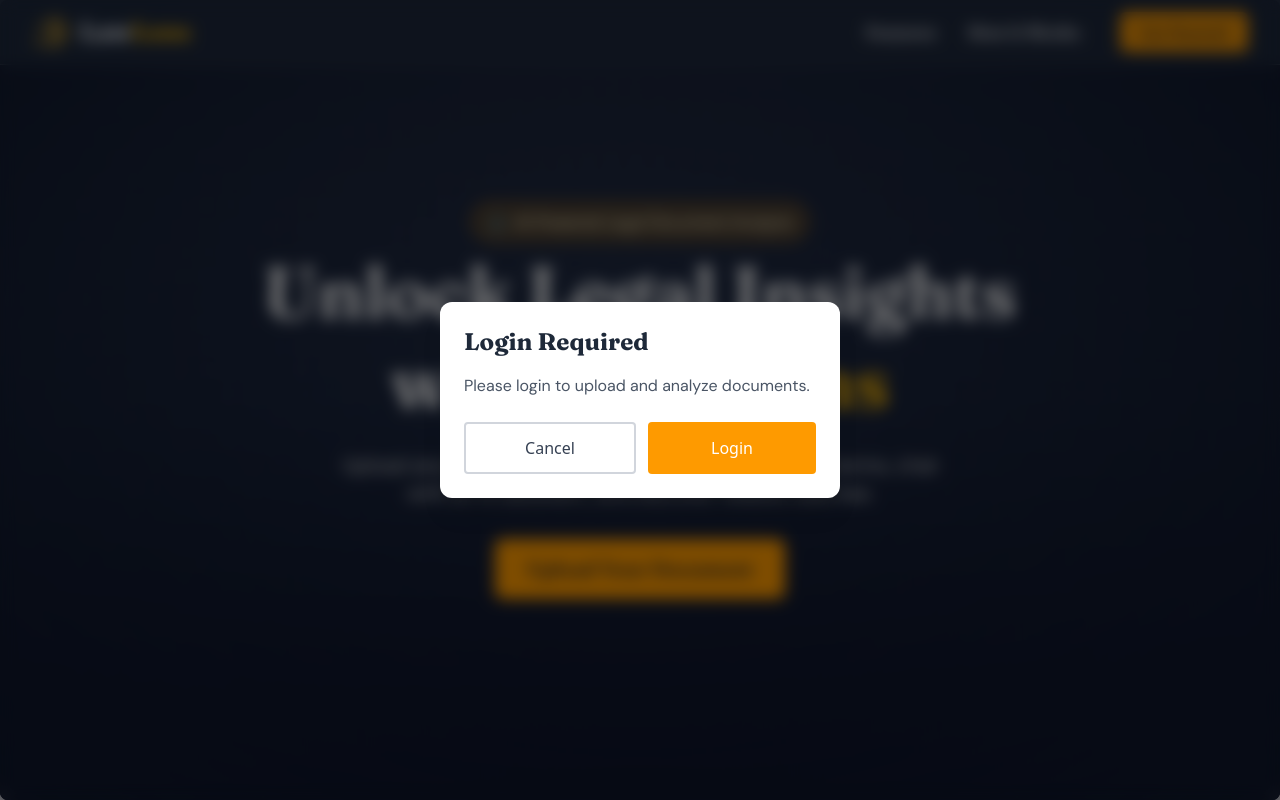
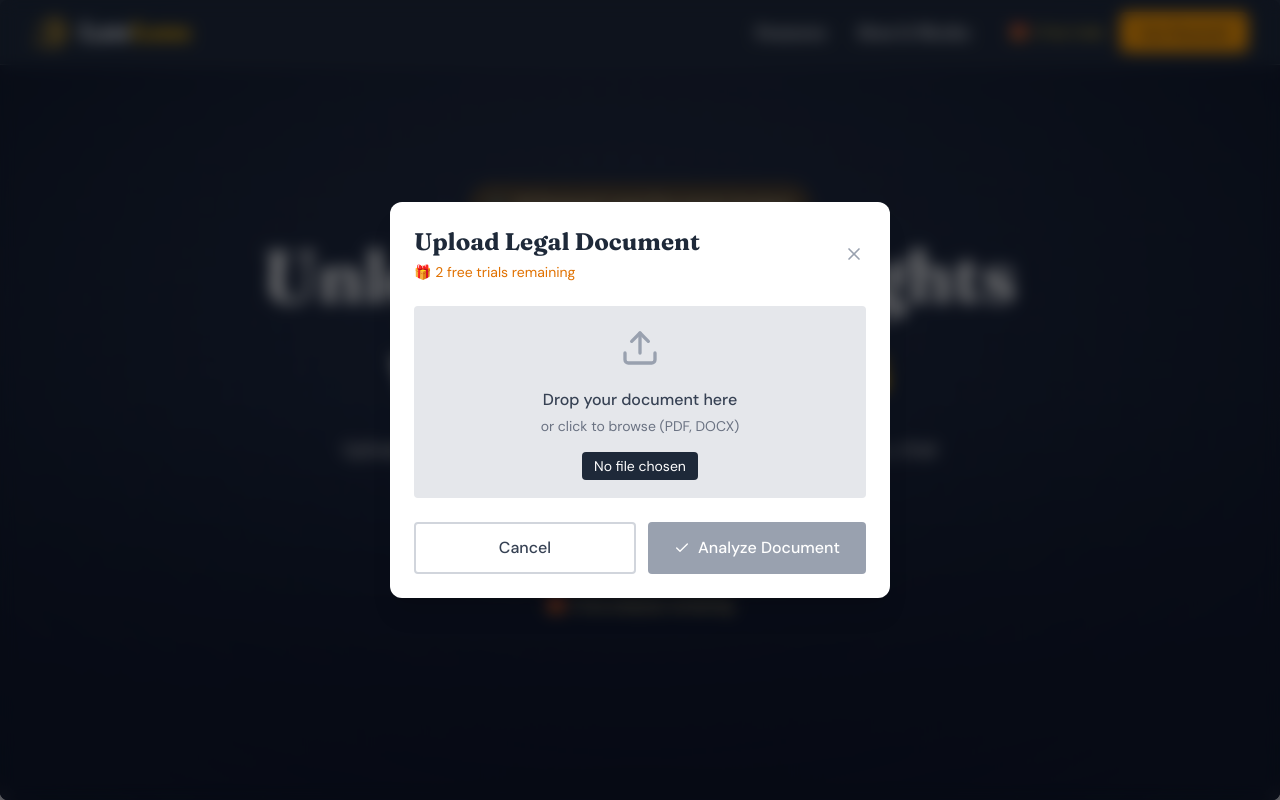
Before and after one commit to Suvanshsehgal/Law-Lens-Frontend, a React (Vite) app in the folder lawlens-frontend/: page / in a window 1280 px wide. Both pictures are taken after a click on the button "Upload Your Document". Shown: the top 800 px of the page. Built offline with nearby package versions, Linux system fonts and the light colour scheme; no server answers.

Commit message:
feat : added fuctionality for 2 free trails for unautheticated users

```diff
--- a/lawlens-frontend/src/App.jsx
+++ b/lawlens-frontend/src/App.jsx
@@ -36,19 +36,54 @@ useEffect(() => {
   const [error, setError] = useState(null);
   const [showUploadModal, setShowUploadModal] = useState(false);
   const [showLoginPrompt, setShowLoginPrompt] = useState(false);
+  const [showTrialLimitModal, setShowTrialLimitModal] = useState(false);
 
   // Check if user is logged in
   const isLoggedIn = () => {
     return localStorage.getItem("token") !== null;
   };
 
+  // Get remaining free trials
+  const getRemainingTrials = () => {
+    const trials = localStorage.getItem("freeTrials");
+    return trials ? parseInt(trials, 10) : 2;
+  };
+
+  // Use a free trial
+  const useTrial = () => {
+    const remaining = getRemainingTrials();
+    if (remaining > 0) {
+      localStorage.setItem("freeTrials", (remaining - 1).toString());
+      return true;
+    }
+    return false;
+  };
+
   // Handle upload button click
   const handleUploadClick = () => {
+    if (isLoggedIn()) {
+      setShowUploadModal(true);
+    } else {
+      const remaining = getRemainingTrials();
+      if (remaining > 0) {
+        setShowUploadModal(true);
+      } else {
+        setShowTrialLimitModal(true);
+      }
+    }
+  };
+
+  // Handle file selection with trial tracking
+  const handleFileSelect = (file) => {
     if (!isLoggedIn()) {
-      setShowLoginPrompt(true);
-    } else {
-      setShowUploadModal(true);
+      if (!useTrial()) {
+        setShowTrialLimitModal(true);
+        return;
+      }
     }
+    setDocResult(null);
+    setError(null);
+    setSelectedFile(file);
   };
 
   return (
@@ -58,32 +93,32 @@ useEffect(() => {
       {/* HERO SECTION */}
       <HeroSection onUploadClick={handleUploadClick} />
 
-      {/* LOGIN PROMPT MODAL */}
-      {showLoginPrompt && (
+      {/* TRIAL LIMIT MODAL */}
+      {showTrialLimitModal && (
         <div className="fixed inset-0 z-50 flex items-center justify-center">
           <div
             className="absolute inset-0 bg-black/50 backdrop-blur-sm"
-            onClick={() => setShowLoginPrompt(false)}
+            onClick={() => setShowTrialLimitModal(false)}
           />
-          <div className="relative bg-white rounded-xl shadow-xl w-[400px] p-6">
+          <div className="relative bg-white rounded-xl shadow-xl w-[450px] p-6">
             <h2 className="text-2xl font-bold text-gray-800 heading mb-4">
-              Login Required
+              Free Trial Limit Reached
             </h2>
             <p className="text-gray-600 subtext mb-6">
-              Please login to upload and analyze documents.
+              You've used your 2 free document analyses. Create an account to continue analyzing unlimited documents!
             </p>
             <div className="flex gap-3">
               <button
-                onClick={() => setShowLoginPrompt(false)}
+                onClick={() => setShowTrialLimitModal(false)}
                 className="flex-1 px-4 py-3 rounded border-2 border-gray-300 text-gray-700 font-medium hover:bg-gray-50 transition-colors"
               >
                 Cancel
               </button>
               <button
-                onClick={() => navigate("/login")}
+                onClick={() => navigate("/signup")}
                 className="flex-1 px-4 py-3 rounded bg-amber-500 hover:bg-amber-600 text-white font-medium transition-colors"
               >
-                Login
+                Sign Up Free
               </button>
             </div>
           </div>
@@ -94,12 +129,7 @@ useEffect(() => {
       {showUploadModal && (
         <PopUp
           onClose={() => setShowUploadModal(false)}
-          onFileSelect={(file) => {
-            // Clear previous results when selecting a new file
-            setDocResult(null);
-            setError(null);
-            setSelectedFile(file);
-          }}
+          onFileSelect={handleFileSelect}
         />
       )}
 
--- a/lawlens-frontend/src/components/HeroSection.jsx
+++ b/lawlens-frontend/src/components/HeroSection.jsx
@@ -3,6 +3,18 @@ import { Boxes } from "../components/ui/background-boxes";
 import { cn } from "../lib/utils";
 
 function HeroSection({ onUploadClick }) {
+  const [remainingTrials, setRemainingTrials] = React.useState(2);
+
+  React.useEffect(() => {
+    const isLoggedIn = localStorage.getItem("token") !== null;
+    if (!isLoggedIn) {
+      const trials = localStorage.getItem("freeTrials");
+      setRemainingTrials(trials ? parseInt(trials, 10) : 2);
+    }
+  }, []);
+
+  const isLoggedIn = localStorage.getItem("token") !== null;
+
   return (
     <div className="h-screen relative z-10 w-full overflow-hidden bg-[#222E46] flex flex-col items-center justify-center rounded-lg">
 
@@ -36,13 +48,19 @@ function HeroSection({ onUploadClick }) {
       </p>
 
       {/* CTA */}
-      <div className="relative z-30 mt-8">
+      <div className="relative z-30 mt-8 flex flex-col items-center gap-3">
         <button
           onClick={onUploadClick}
           className=" heading inline-flex items-center px-8 py-4 rounded-lg bg-amber-500 hover:bg-amber-400 text-slate-900 font-semibold md:text-xl transition-all duration-300 hover:scale-105 text-lg "
         >
           Upload Your Document
         </button>
+
+        {!isLoggedIn && remainingTrials > 0 && (
+          <p className="text-amber-200 text-sm subtext">
+            🎁 {remainingTrials} free {remainingTrials === 1 ? 'analysis' : 'analyses'} remaining
+          </p>
+        )}
       </div>
     </div>
   );
--- a/lawlens-frontend/src/components/Login.jsx
+++ b/lawlens-frontend/src/components/Login.jsx
@@ -37,6 +37,9 @@ function Login() {
           email: data.email,
         })
       );
+
+      // Reset free trials on login
+      localStorage.removeItem("freeTrials");
 
       setTimeout(() => navigate("/"), 1200);
     } catch (err) {
--- a/lawlens-frontend/src/components/Navbar.jsx
+++ b/lawlens-frontend/src/components/Navbar.jsx
@@ -6,6 +6,7 @@ function Navbar() {
   const [open, setOpen] = useState(false);
   const [user, setUser] = useState(null);
   const [showDropdown, setShowDropdown] = useState(false);
+  const [remainingTrials, setRemainingTrials] = useState(null);
   const navigate = useNavigate();
   const location = useLocation();
 
@@ -14,6 +15,10 @@ function Navbar() {
     const userData = localStorage.getItem("user");
     if (userData) {
       setUser(JSON.parse(userData));
+      setRemainingTrials(null); // Hide trials for logged-in users
+    } else {
+      const trials = localStorage.getItem("freeTrials");
+      setRemainingTrials(trials ? parseInt(trials, 10) : 2);
     }
   }, [location]);
 
@@ -133,6 +138,12 @@ function Navbar() {
                 )}
               </div>
             ) : (
+              <div className="flex items-center gap-4">
+                {remainingTrials !== null && remainingTrials >= 0 && (
+                  <span className="text-sm text-amber-300 subtext">
+                    🎁 {remainingTrials} free {remainingTrials === 1 ? 'trial' : 'trials'}
+                  </span>
+                )}
                 <button
                   onClick={() => navigate("/login")}
                   className="
@@ -147,6 +158,7 @@ function Navbar() {
                 >
                   Get Started
                 </button>
+              </div>
             )}
           </div>
 
--- a/lawlens-frontend/src/components/PopUp.jsx
+++ b/lawlens-frontend/src/components/PopUp.jsx
@@ -3,6 +3,15 @@ import { Upload, FileText, Check, X } from "lucide-react";
 
 function PopUp({ onClose, onFileSelect }) {
   const [file, setFile] = useState(null);
+  const [remainingTrials, setRemainingTrials] = useState(null);
+
+  useState(() => {
+    const isLoggedIn = localStorage.getItem("token") !== null;
+    if (!isLoggedIn) {
+      const trials = localStorage.getItem("freeTrials");
+      setRemainingTrials(trials ? parseInt(trials, 10) : 2);
+    }
+  }, []);
 
   const handleFile = (e) => {
     const uploaded = e.target.files[0];
@@ -35,9 +44,16 @@ function PopUp({ onClose, onFileSelect }) {
 
         {/* Header */}
         <div className="flex justify-between items-center mb-6">
-          <h2 className="text-2xl font-bold text-gray-800 heading">
-            Upload Legal Document
-          </h2>
+          <div>
+            <h2 className="text-2xl font-bold text-gray-800 heading">
+              Upload Legal Document
+            </h2>
+            {remainingTrials !== null && (
+              <p className="text-sm text-amber-600 mt-1 subtext">
+                🎁 {remainingTrials} free {remainingTrials === 1 ? 'trial' : 'trials'} remaining
+              </p>
+            )}
+          </div>
 
           <button
             onClick={handleClose}
--- a/lawlens-frontend/src/components/SignUp.jsx
+++ b/lawlens-frontend/src/components/SignUp.jsx
@@ -42,6 +42,9 @@ function SignUp() {
           email: data.email,
         })
       );
+
+      // Reset free trials on signup
+      localStorage.removeItem("freeTrials");
 
       setTimeout(() => navigate("/login"), 1500);
     } catch (err) {
```
Lines whose indentation alone changed are shown as unchanged.
